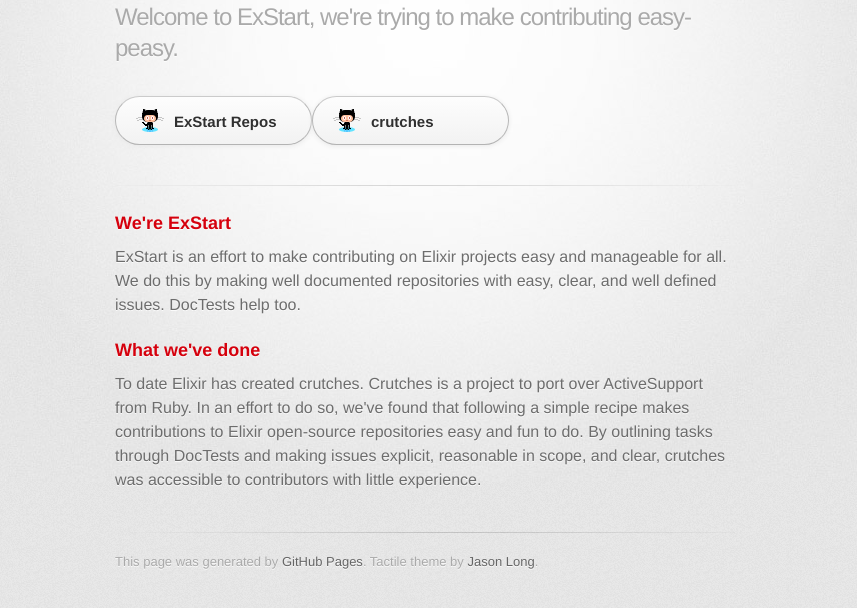
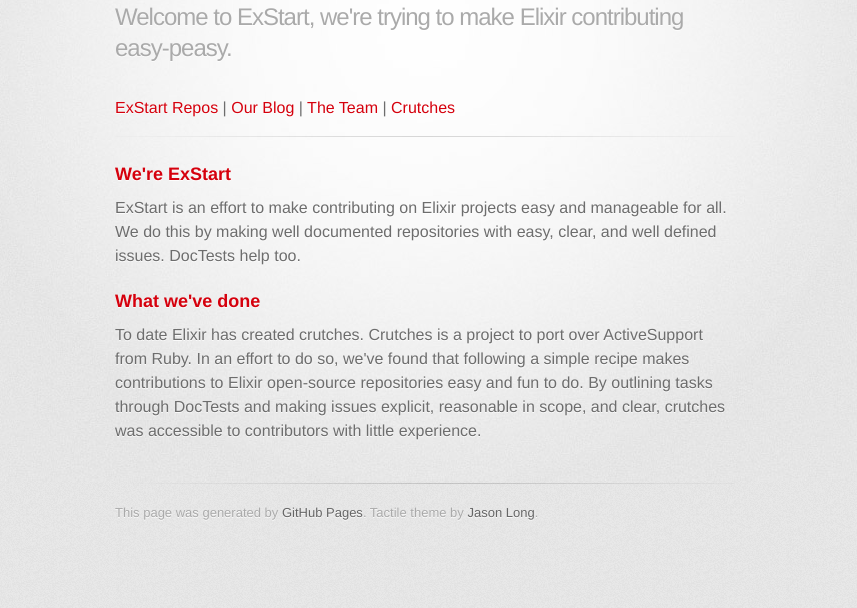
Before and after one commit to ExStart/ExStart.github.io, a plain HTML site: page index.html in a window 1280 px wide. Shown: the part 92-700 px from the top of the page, without its empty margins (215-1072 px from the left). Drawn offline with Linux system fonts and the light colour scheme; a web font is replaced by a local one.

Commit message:
Links lined up.

```diff
--- a/index.html
+++ b/index.html
@@ -19,13 +19,13 @@
 
         <header>
           <h1>Exstart</h1>
-          <h2>Welcome to ExStart, we're trying to make contributing easy-peasy.</h2>
+          <h2>Welcome to ExStart, we're trying to make Elixir contributing easy-peasy.</h2>
         </header>
 
-        <section id="downloads" class="clearfix">
-          <a href="https://github.com/ExStart" id="view-on-github" class="button"><span>ExStart Repos</span></a>
-          <a href="https://github.com/mykewould/crutches" id="view-on-github" class="button"><span>crutches</span></a>
-        </section>
+        <a href="https://github.com/ExStart"><span>ExStart Repos</span></a> |
+        <a href="/blog.html"><span>Our Blog</span></a> |
+        <a href="/team.html"><span>The Team</span></a> |
+        <a href="https://github.com/mykewould/crutches"><span>Crutches</span></a>
 
         <hr>
 
```
